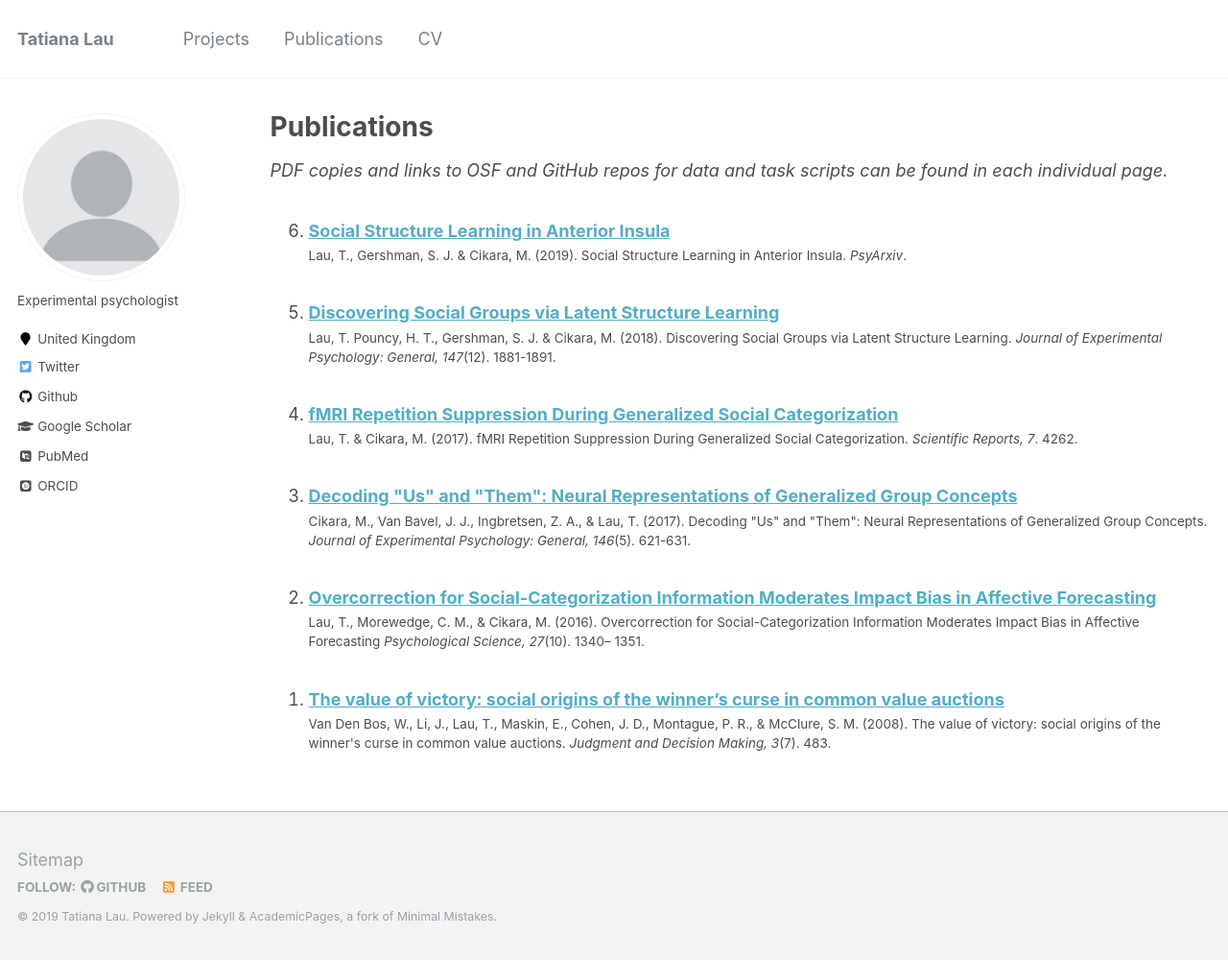
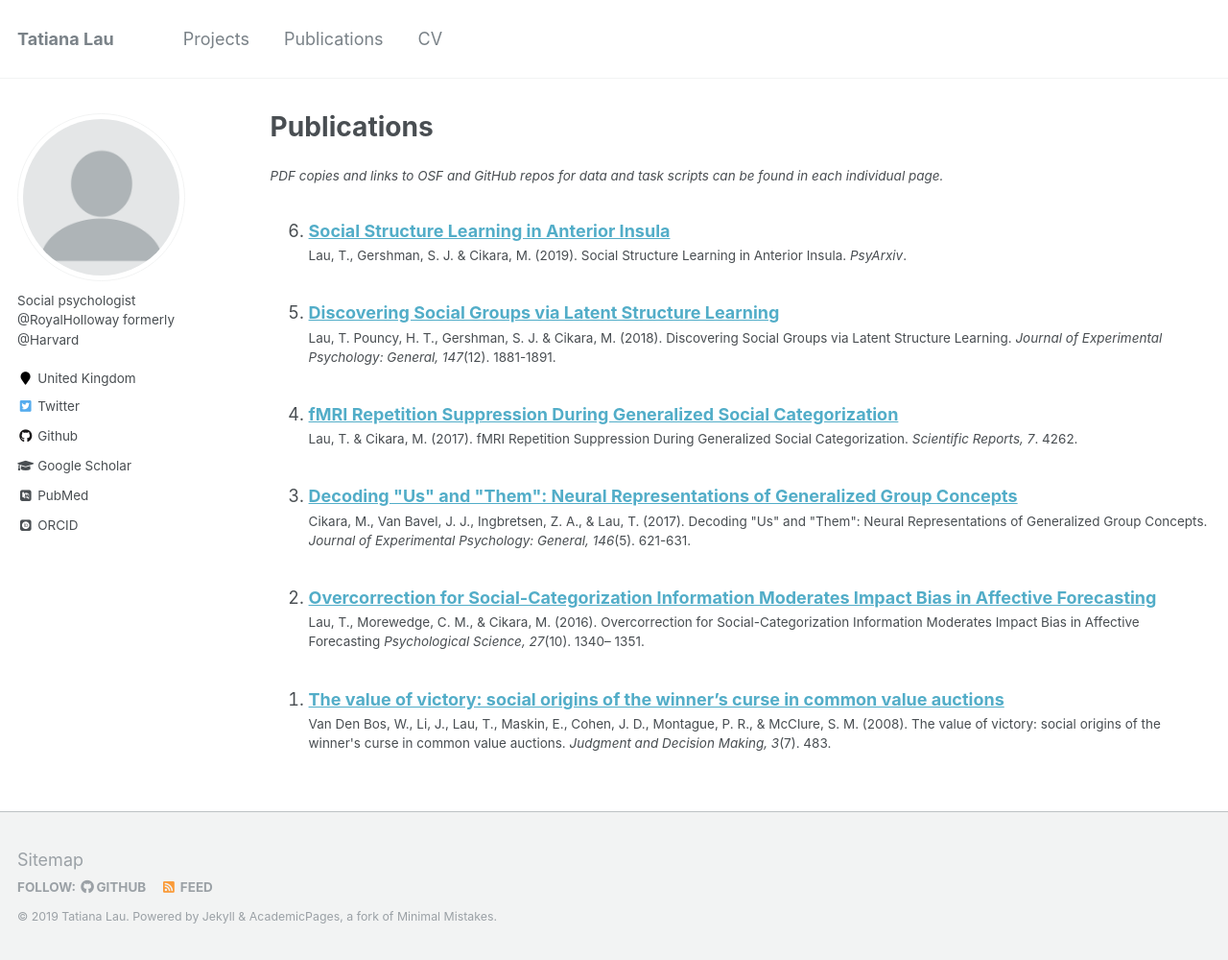
Before and after one commit to tlau1860/tlau1860.github.io, a Jekyll site: the page built from _pages/publications.md, in a window 1280 px wide and 1000 px high. Shown: the whole window at 96% size. Built offline with Jekyll 4.4.1, drawn with Linux system fonts in a browser that asks for light colours; some web fonts are replaced.

Commit message:
update pub format

```diff
--- a/_config.yml
+++ b/_config.yml
@@ -82,7 +82,7 @@ analytics:
 author:
   name             : ""
   avatar           : "profile.png"
-  bio              : "Experimental psychologist"
+  bio              : "Social psychologist @RoyalHolloway formerly @Harvard"
   location         : "United Kingdom"
   employer         :
   pubmed           : "https://www.ncbi.nlm.nih.gov/pubmed/?term=tatiana+lau"
--- a/_pages/publications.md
+++ b/_pages/publications.md
@@ -11,7 +11,7 @@ author_profile: true
 
 {% include base_path %}
 
-<i>PDF copies and links to OSF and GitHub repos for data and task scripts can be found in each individual page.</i>
+<sub><i>PDF copies and links to OSF and GitHub repos for data and task scripts can be found in each individual page.</i></sub>
 
   <ol reversed>{% for post in site.publications reversed%}
     {% include archive-single-cv.html %}
```
